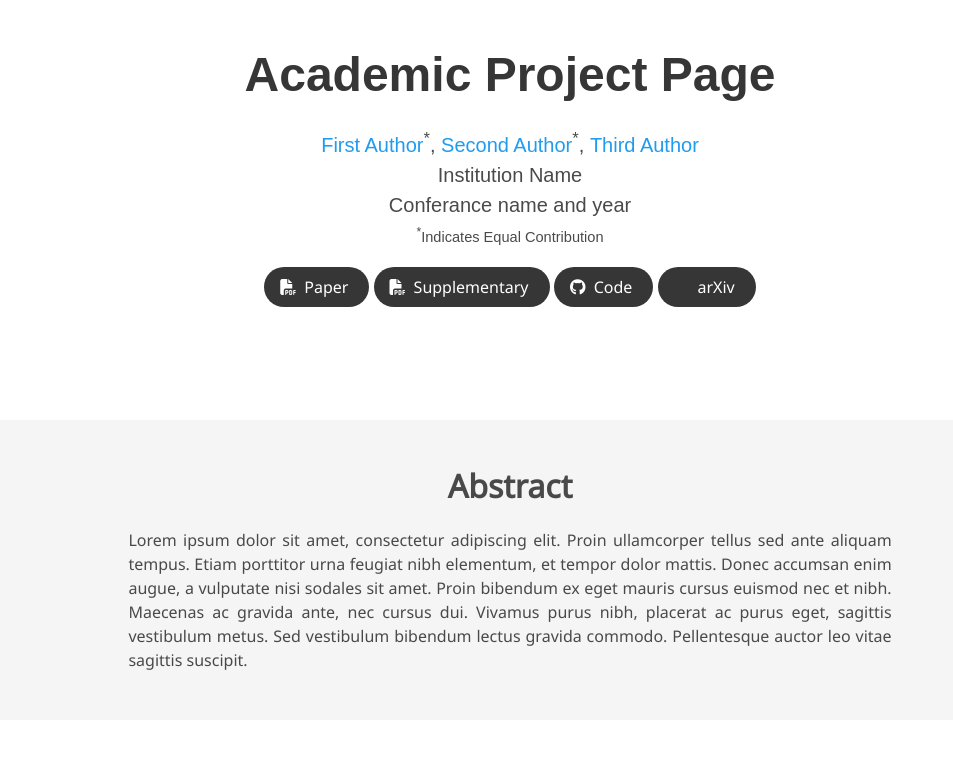
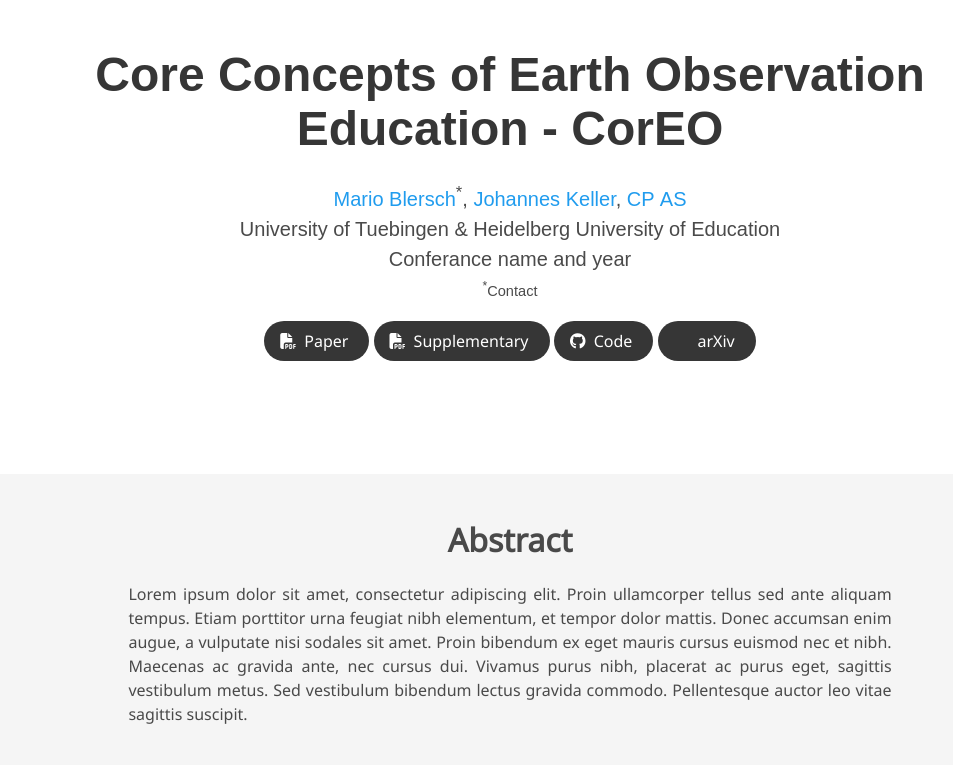
Before and after one commit to GeowazM/CorEO, a plain HTML site: page index.html in a window 1280 px wide. Shown: the top 765 px of the page, without its empty margins (130-1083 px from the left). Drawn offline with nearby package versions, Linux system fonts and the light colour scheme; a script that the page names is missing; some icons are missing; a web font is replaced by a local one.

Commit message:
Update publication title and author details in index.html

```diff
--- a/index.html
+++ b/index.html
@@ -52,21 +52,23 @@
       <div class="container is-max-desktop">
         <div class="columns is-centered">
           <div class="column has-text-centered">
-            <h1 class="title is-1 publication-title">Academic Project Page</h1>
+            <h1 class="title is-1 publication-title">Core Concepts of Earth Observation Education - CorEO</h1>
             <div class="is-size-5 publication-authors">
               <!-- Paper authors -->
               <span class="author-block">
-                <a href="FIRST AUTHOR PERSONAL LINK" target="_blank">First Author</a><sup>*</sup>,</span>
+                <a href="https://uni-tuebingen.de/fakultaeten/mathematisch-naturwissenschaftliche-fakultaet/fachbereiche/geowissenschaften/arbeitsgruppen/geographie/institut/berufsbegleitende-weiterbildung-geodatenmanager-in/kontakt/" target="_blank">Mario Blersch</a><sup>*</sup>,</span>
                 <span class="author-block">
-                  <a href="SECOND AUTHOR PERSONAL LINK" target="_blank">Second Author</a><sup>*</sup>,</span>
+                  <a href="SECOND AUTHOR PERSONAL LINK" target="_blank">Johannes Keller</a>,</span>
                   <span class="author-block">
-                    <a href="THIRD AUTHOR PERSONAL LINK" target="_blank">Third Author</a>
+                    <a href="THIRD AUTHOR PERSONAL LINK" target="_blank">CP</a>
+                    <span class="author-block">
+                    <a href="THIRD AUTHOR PERSONAL LINK" target="_blank">AS</a>
                   </span>
                   </div>
 
                   <div class="is-size-5 publication-authors">
-                    <span class="author-block">Institution Name<br>Conferance name and year</span>
-                    <span class="eql-cntrb"><small><br><sup>*</sup>Indicates Equal Contribution</small></span>
+                    <span class="author-block">University of Tuebingen & Heidelberg University of Education<br>Conferance name and year</span>
+                    <span class="eql-cntrb"><small><br><sup>*</sup>Contact</small></span>
                   </div>
 
                   <div class="column has-text-centered">
```
